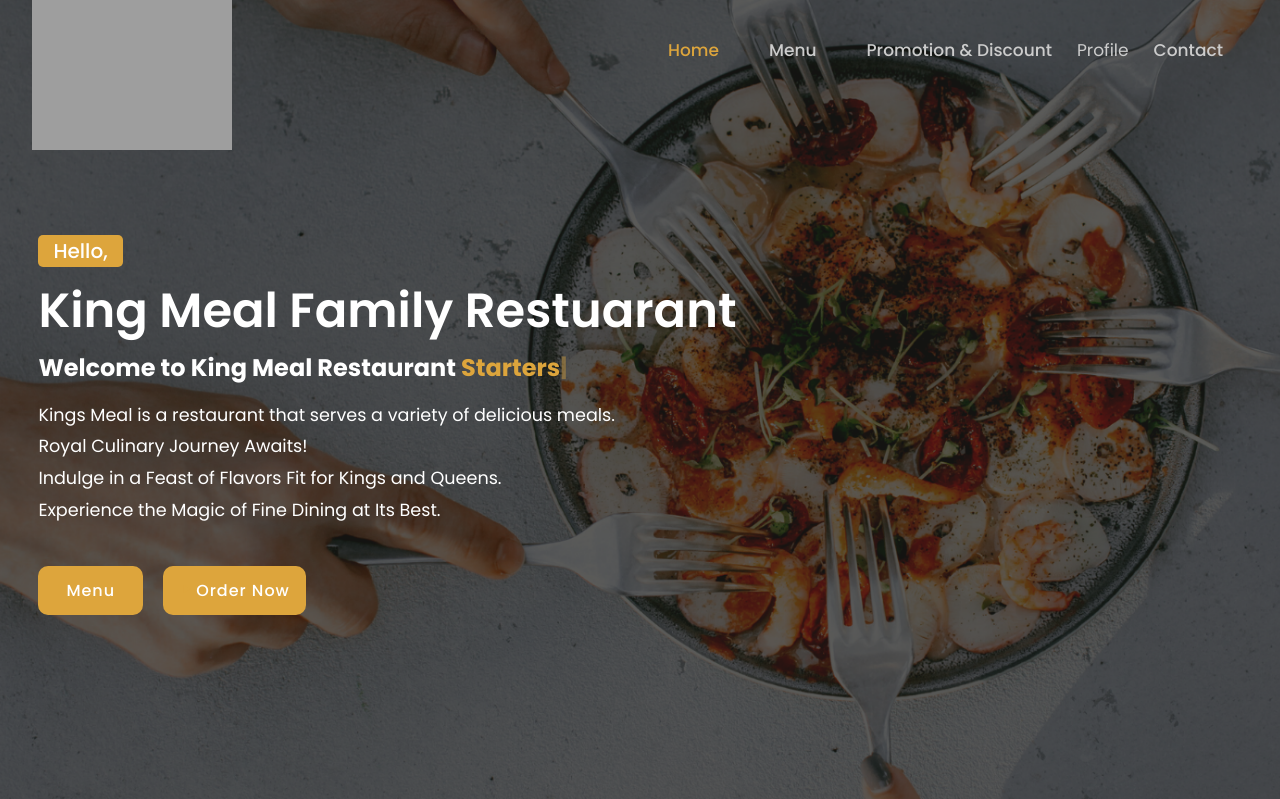
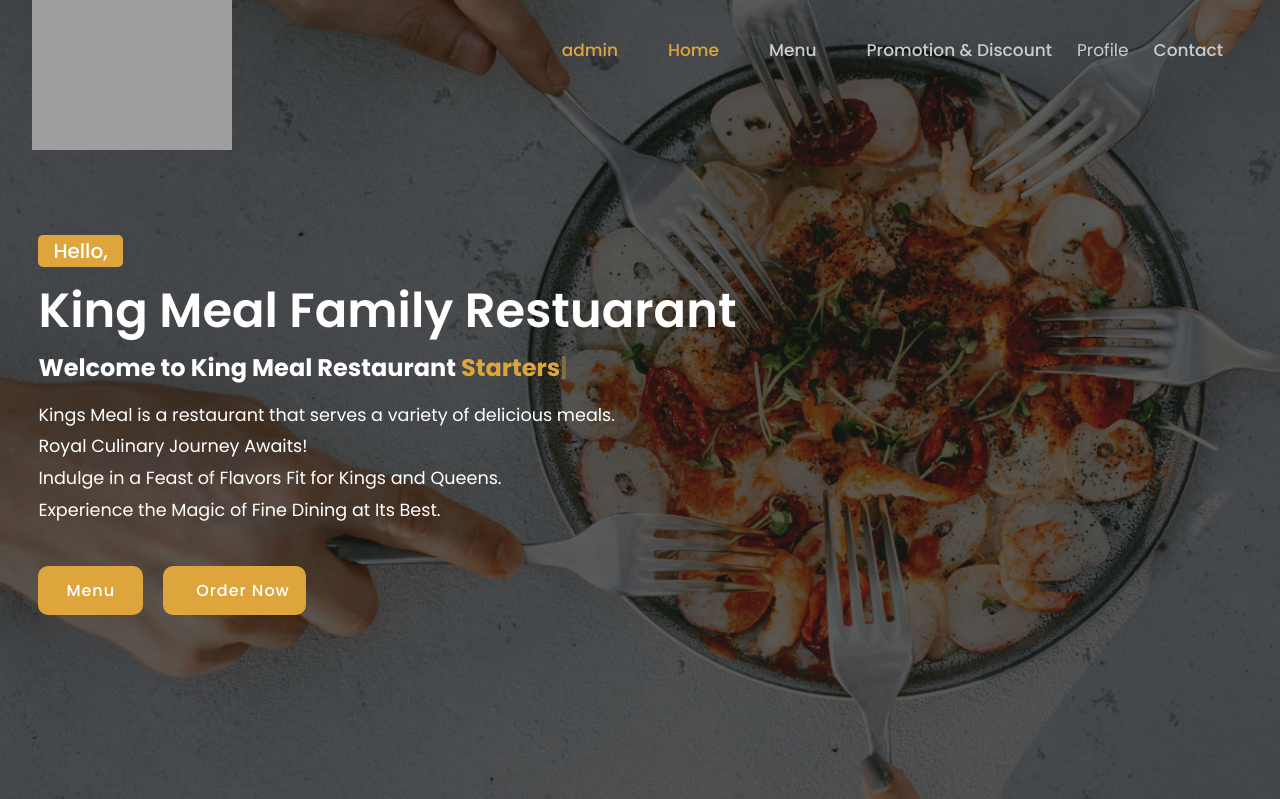
Before and after one commit to tha-rusha/Restaurant, a PHP site: page / in a window 1280 px wide; the page is wider, and only the part inside the window is pictured. Shown: the top 799 px of that part. Run offline with PHP 8.4, Linux system fonts and the light colour scheme; data that the repository does not hold is empty; grey boxes are pictures that could not be loaded.

Commit message:
link admin page

```diff
--- a/index.php
+++ b/index.php
@@ -30,6 +30,7 @@
     <img src="images/logo1.png" width="200" height="200" >
 
         <ul class="navlist">
+        <li><a href="pages/dashboard.php" class="active">admin</a></li>
             <li><a href="#home" class="active">Home</a></li>
             <li><a href="#menu">Menu </a></li>
             <li><a href="#services">Promotion & Discount</a></li>
```
